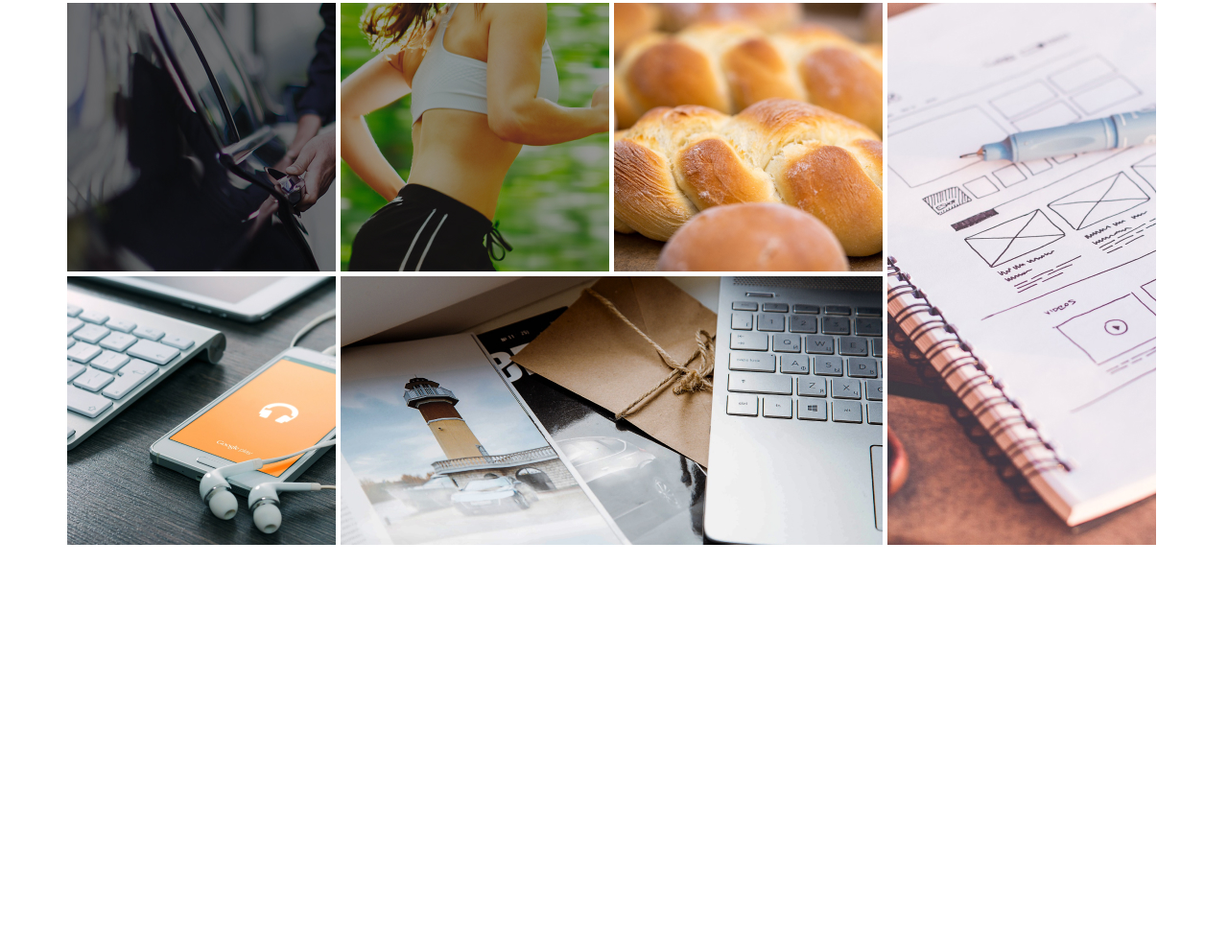
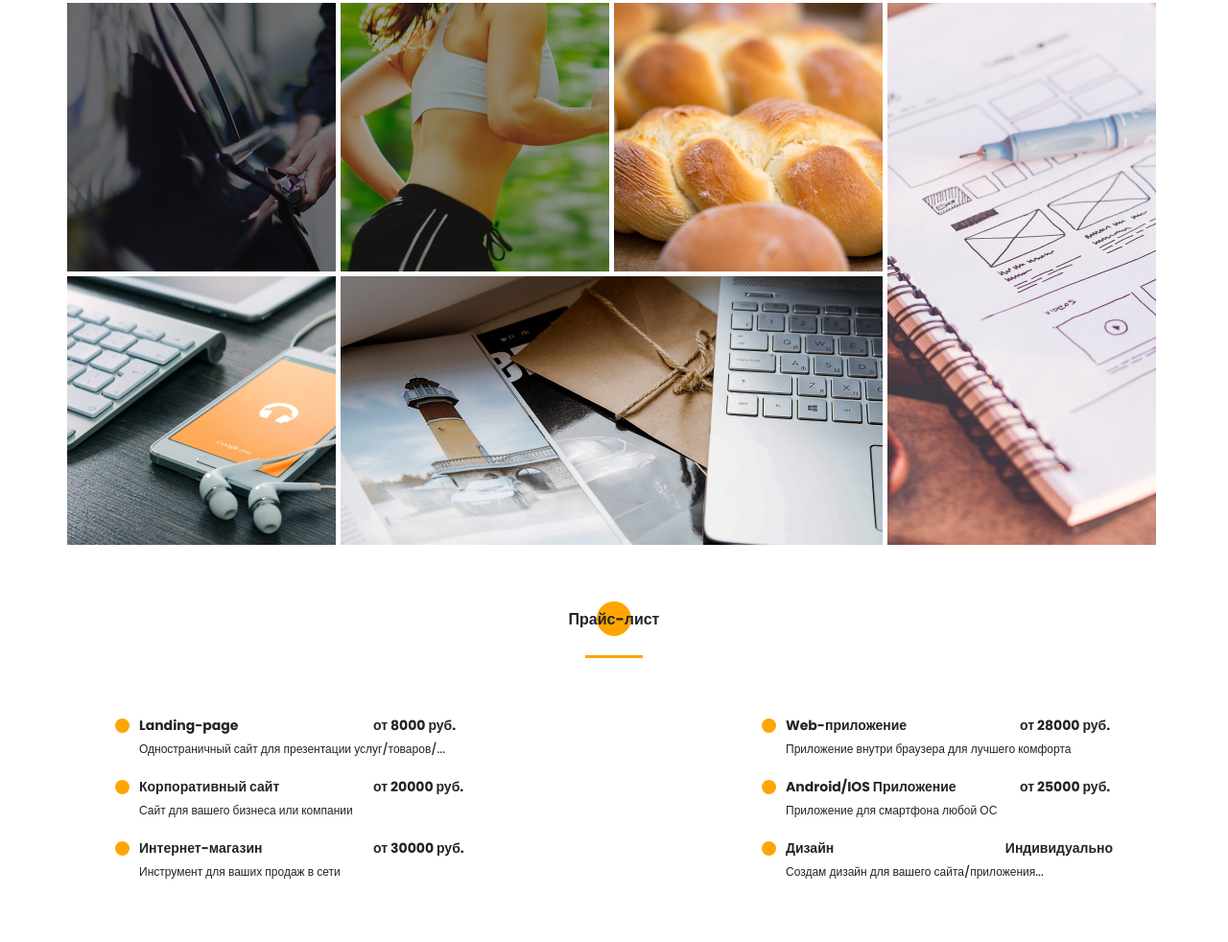
Before and after one commit to KuleshovArtem/portfolio, a website: page src/index.html in a window 1280 px wide. Shown: the part 3672-4654 px from the top of the page at 96% size. Before the commit the page ends 4240 px from the top, so only its background shows below. Drawn offline with Linux system fonts and the light colour scheme; files whose address does not match are found by name.

Commit message:
верстка секции price-list

```diff
--- a/src/index.html
+++ b/src/index.html
@@ -338,6 +338,44 @@
             </div>
         </div>
     </section>
+    <section class="price-list">
+        <div class="container">
+            <h2 class="title title_fs16 title__section-title">Прайс-лист</h2>
+            <div class="divider"></div>
+            <div class="price-list__wrapper">
+                <div class="price-list__item">
+                    <div class="title title_fs14 price-list__item-title">Landing-page</div>
+                    <div class="title title_fs14 price-list__price">от 8000 руб.</div>
+                    <div class="price-list__descr">Одностраничный сайт для презентации услуг/товаров/...</div>
+                </div>
+                <div class="price-list__item">
+                    <div class="title title_fs14 price-list__item-title">Web-приложение</div>
+                    <div class="title title_fs14 price-list__price">от 28000 руб.</div>
+                    <div class="price-list__descr">Приложение внутри браузера для лучшего комфорта</div>
+                </div>
+                <div class="price-list__item">
+                    <div class="title title_fs14 price-list__item-title">Корпоративный сайт</div>
+                    <div class="title title_fs14 price-list__price">от 20000 руб.</div>
+                    <div class="price-list__descr">Сайт для вашего бизнеса или компании</div>
+                </div>
+                <div class="price-list__item">
+                    <div class="title title_fs14 price-list__item-title">Android/IOS Приложение</div>
+                    <div class="title title_fs14 price-list__price">от 25000 руб.</div>
+                    <div class="price-list__descr">Приложение для смартфона любой ОС</div>
+                </div>
+                <div class="price-list__item">
+                    <div class="title title_fs14 price-list__item-title">Интернет-магазин</div>
+                    <div class="title title_fs14 price-list__price">от 30000 руб.</div>
+                    <div class="price-list__descr">Инструмент для ваших продаж в сети</div>
+                </div>
+                <div class="price-list__item">
+                    <div class="title title_fs14 price-list__item-title">Дизайн</div>
+                    <div class="title title_fs14 price-list__price">Индивидуально</div>
+                    <div class="price-list__descr">Создам дизайн для вашего сайта/приложения...</div>
+                </div>
+            </div>
+        </div>
+    </section>
 
     <script src="js/script.js" ></script>
 
--- /dev/null
+++ b/src/sass/blocks/_price-list.scss
@@ -0,0 +1,39 @@
+.price-list {
+    padding-top: 66px;
+    &__wrapper {
+        padding: 60px 50px 0 50px;
+        display: grid;
+        grid-template-columns: repeat(2, 366px);
+        grid-template-rows: repeat(4, minmax(44px, auto));
+        grid-auto-rows:minmax(44px, auto);
+        justify-content: space-between;
+        row-gap: 15px;
+    }
+    &__item {
+        display: grid;
+        grid-template-columns: 1fr minmax(97px, auto);
+        grid-template-rows: repeat(3, auto);
+        grid-auto-rows: auto;
+        justify-content: space-between;
+        align-content: space-between;
+        row-gap: 5px;
+    }
+    &__item-title {
+        position: relative;
+        padding-left: 25px;
+        @include before_circle;
+        &:before{
+            width: 15px;
+            height: 15px;
+            top: 3px;
+            left:0;
+        }
+    }
+
+    &__descr {
+        padding-left: 25px;
+        grid-column: 1/3;
+        font-size: 12px;
+        line-height: 18px;
+    }
+}
--- a/src/sass/blocks/_skills.scss
+++ b/src/sass/blocks/_skills.scss
@@ -1,17 +1,5 @@
 .skills {
     padding-top: 120px;
-    &__title {
-        position: relative;
-        text-align: center;
-        @include before_circle;
-        &:before{
-            left: 50%;
-            transform: translateX(-50%);
-        }
-    }
-    &__subtitle {
-        text-align: center;
-    }
     &__wrapper {
         padding: 60px 10px 0 10px;
         display: grid;
--- a/src/sass/style.scss
+++ b/src/sass/style.scss
@@ -30,3 +30,4 @@
 @import "blocks/experience";
 @import "blocks/skills";
 @import "blocks/portfolio";
+@import "blocks/price-list";
```
Also changed, not shown: dist/css/style.min.css, dist/index.html, src/css/style.min.css.
